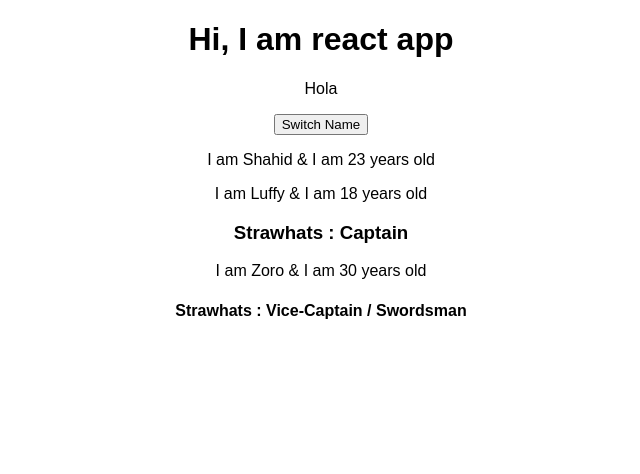
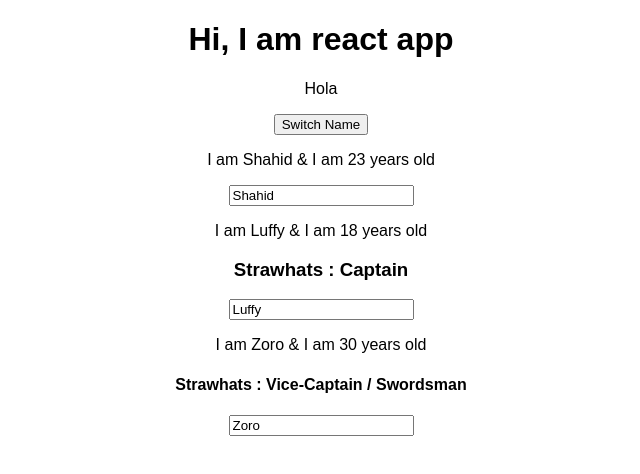
Before and after one commit to shahiddhariwala/playing-around-with-react-js, a React (Create React App) app in the folder react-complete-guide/: page / in a window 1280 px wide. Shown: the top 474 px of the page, without its empty margins (319-959 px from the left). Built offline with nearby package versions, Linux system fonts and the light colour scheme.

Commit message:
Adding two way binding

```diff
--- a/react-complete-guide/src/App.js
+++ b/react-complete-guide/src/App.js
@@ -21,6 +21,17 @@ class App extends Component {
       ],
     });
   };
+
+  changeHandler = (event)=>
+  {
+    this.setState({
+      person: [
+        { name: "Shahid", age: 23 },
+        { name: event.target.value, age: 18 },
+        { name: "Zoro", age: 30 },
+      ],
+    });
+  }
   render() {
     return (
       <div className="App">
@@ -37,6 +48,7 @@ class App extends Component {
           name={this.state.person[1].name}
           age={this.state.person[1].age}
           click={this.switchNameHandler.bind(this, "Er. Shahid Dhariwala !! ")}
+          changed={this.changeHandler}
         >
           <h3> Strawhats : Captain </h3>
         </Person>
--- a/react-complete-guide/src/Person/Person.js
+++ b/react-complete-guide/src/Person/Person.js
@@ -9,6 +9,7 @@ const person = (props) => {
         I am {props.name} & I am {props.age} years old
       </p>
       {props.children}
+      <input type="text" onChange={props.changed} value={props.name}/>
     </div>
   );
 };
```
